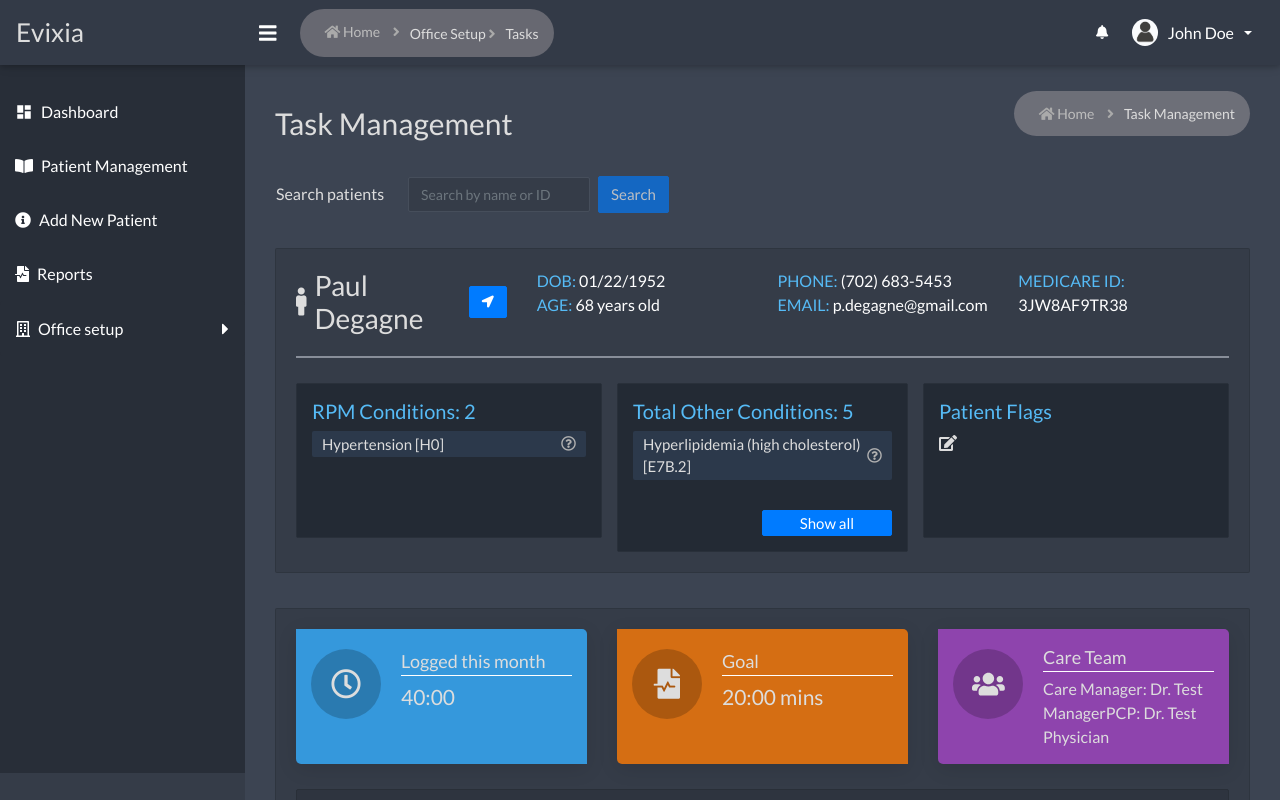
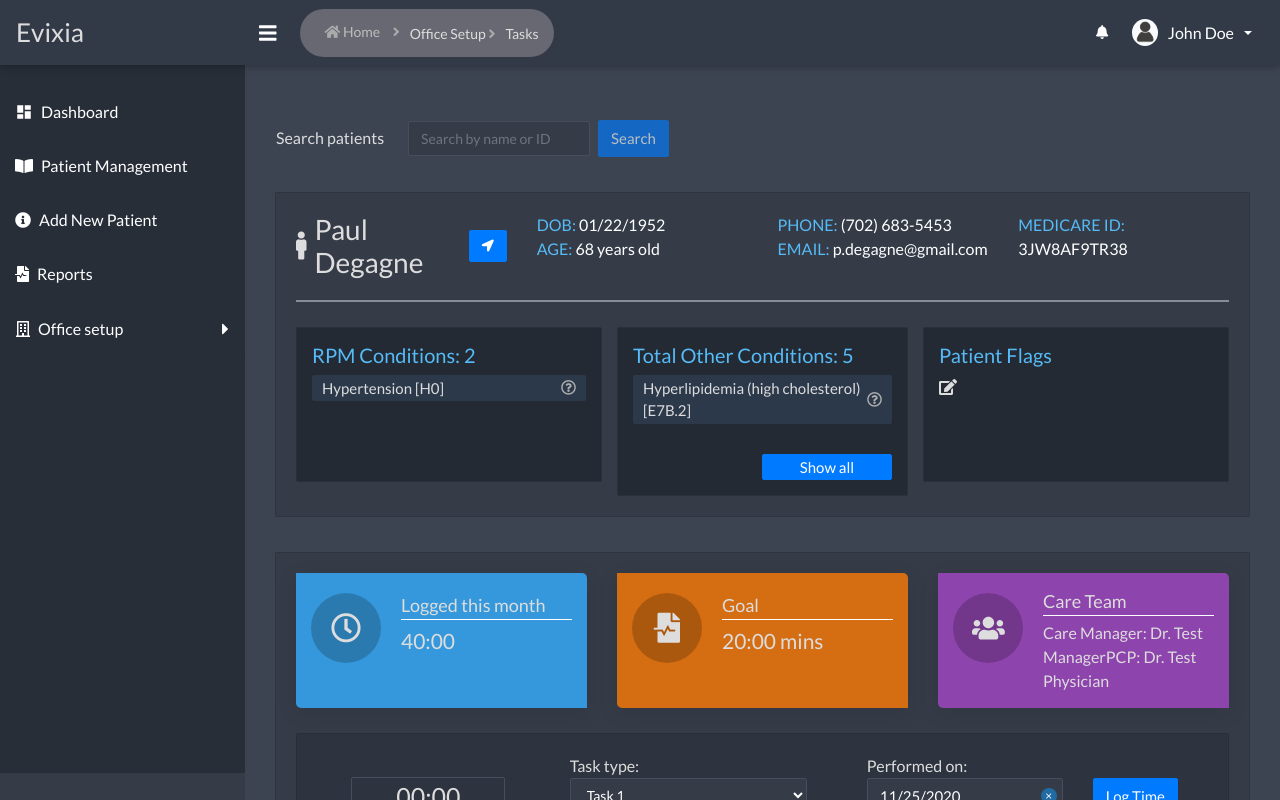
Before and after one commit to praiseycruz/medical-proj-1, a React (Create React App) app in the folder medical-proj/: page /task-management in a window 1280 px wide. Shown: the top 800 px of the page. Built offline with nearby package versions, Linux system fonts and the light colour scheme.

Commit message:
Update taskManagement.page.jsx

```diff
--- a/medical-proj/src/pages/TaskManagement/taskManagement.page.jsx
+++ b/medical-proj/src/pages/TaskManagement/taskManagement.page.jsx
@@ -290,20 +290,6 @@ class TaskManagementPage extends React.Component {
 
         return (
             <TaskManagementWrapper>
-                <div className="page-breadcrumbs">
-                    <h1>Task Management</h1>
-
-                    <ol className="breadcrumb page-breadcrumb pull-right">
-                        <li>
-                            <i className="fa fa-home"></i>&nbsp;
-                            <Link className="parent-item" to="/dashboard">Home</Link>
-                            &nbsp;<i className="fa fa-angle-right">
-                            </i>
-                        </li>
-                        <li className="active">Task Management</li>
-                    </ol>
-                </div>
-
                 <div className="search-patient">
                     <FormFinal
                         onSubmit={this._handleSubmitSearch}
```
